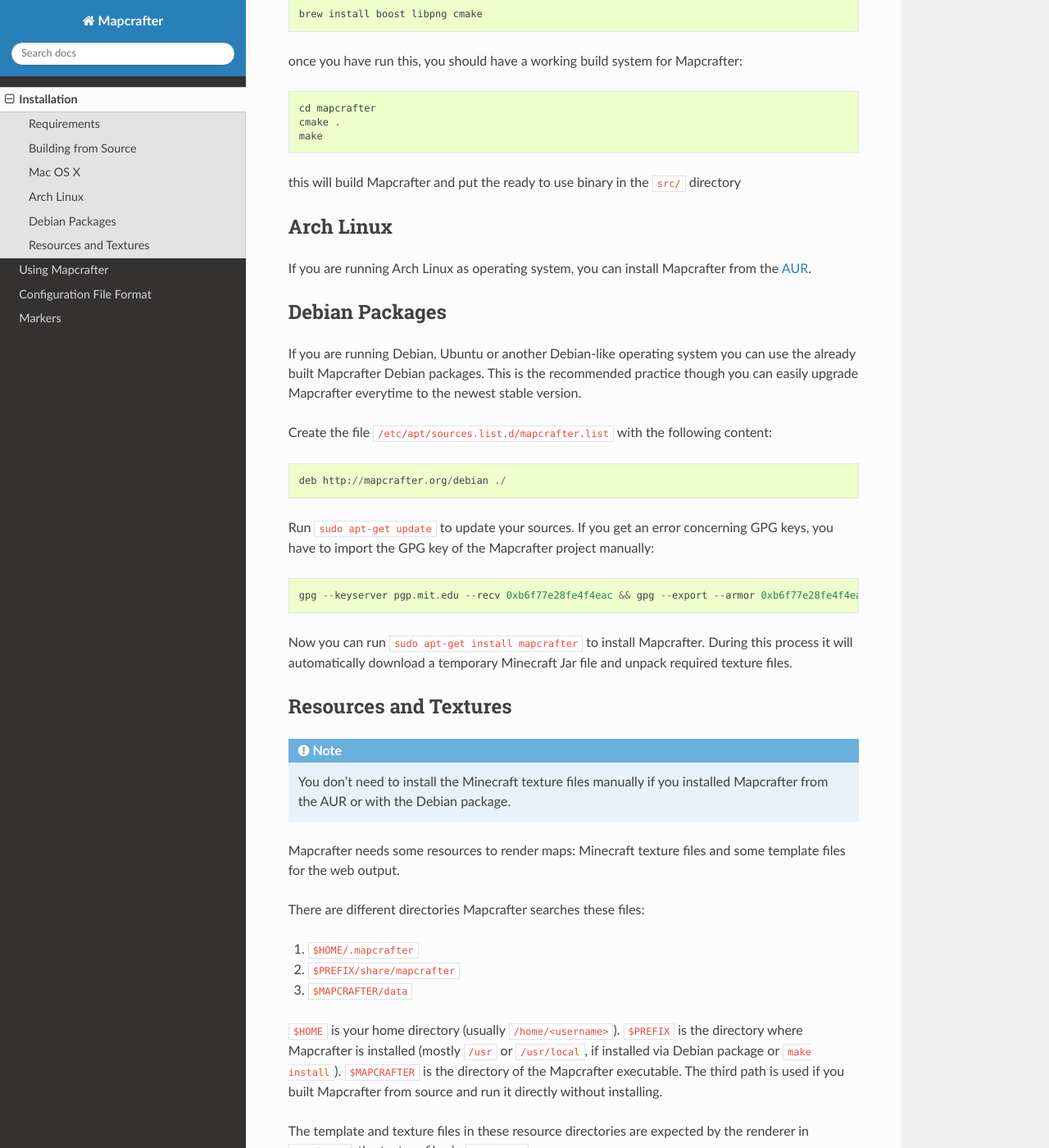
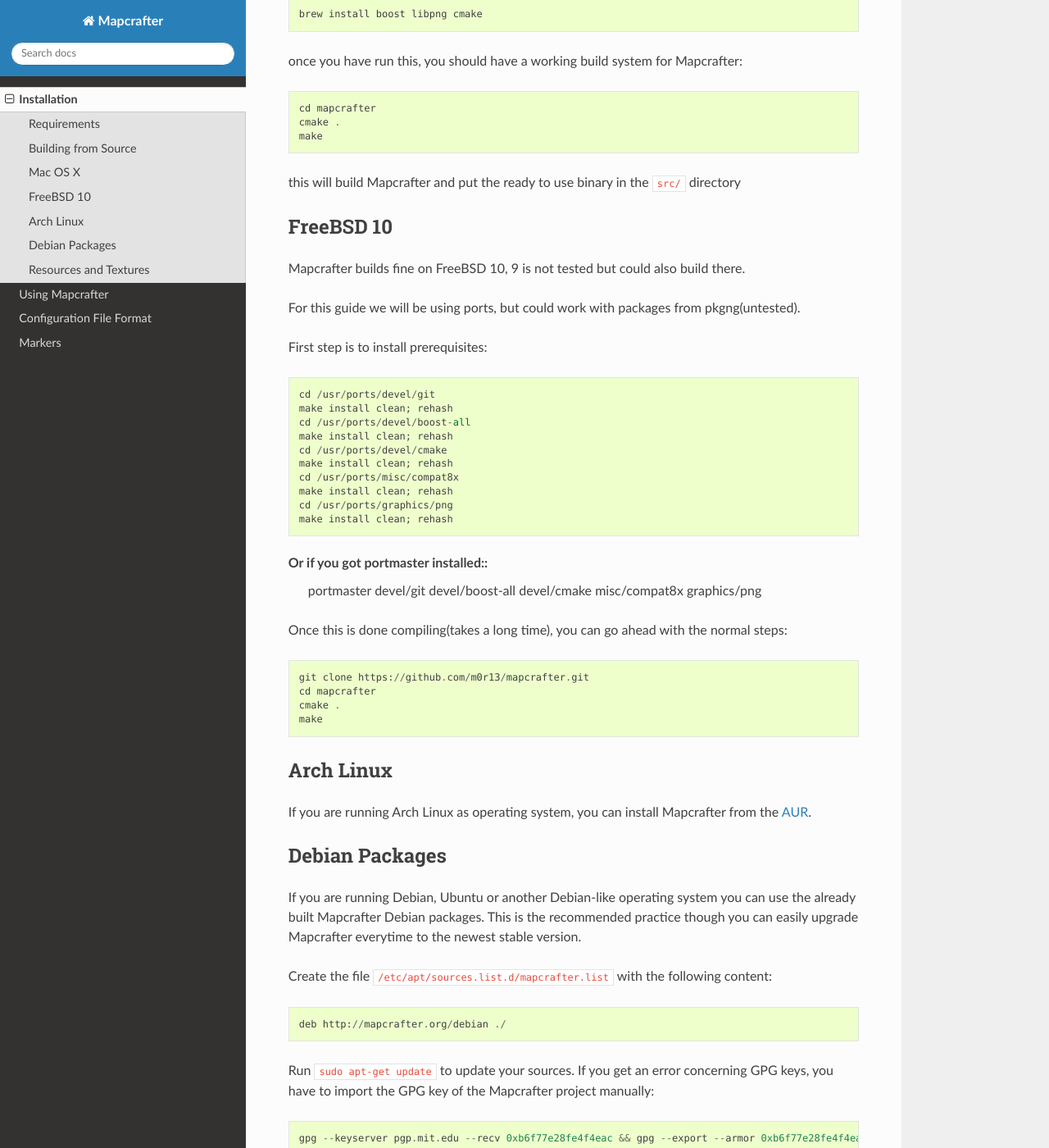
Before and after one commit to mapcrafter/mapcrafter, a Sphinx documentation site: the page built from docs/installation.rst, in a window 1280 px wide and 1400 px high, scrolled down 2348 px. Shown: the whole window at 82% size. Built offline with Sphinx 7.4.7 and the Read the Docs theme 2.0.0, drawn with Linux system fonts in a browser that asks for light colours.

Commit message:
Added documentation for FreeBSD 10

```diff
--- a/docs/installation.rst
+++ b/docs/installation.rst
@@ -103,6 +103,35 @@
 
 this will build Mapcrafter and put the ready to use binary in the ``src/`` directory
 
+FreeBSD 10
+==========
+
+Mapcrafter builds fine on FreeBSD 10, 9 is not tested but could also build there.
+
+For this guide we will be using ports, but could work with packages from pkgng(untested).
+
+First step is to install prerequisites::
+
+    cd /usr/ports/devel/git
+    make install clean; rehash
+    cd /usr/ports/devel/boost-all
+    make install clean; rehash
+    cd /usr/ports/devel/cmake
+    make install clean; rehash
+    cd /usr/ports/misc/compat8x
+    make install clean; rehash
+    cd /usr/ports/graphics/png
+    make install clean; rehash
+
+Or if you got portmaster installed::
+    portmaster devel/git devel/boost-all devel/cmake misc/compat8x graphics/png
+
+Once this is done compiling(takes a long time), you can go ahead with the normal steps::
+
+    git clone https://github.com/m0r13/mapcrafter.git
+    cd mapcrafter
+    cmake .
+    make
 
 
 Arch Linux
```
